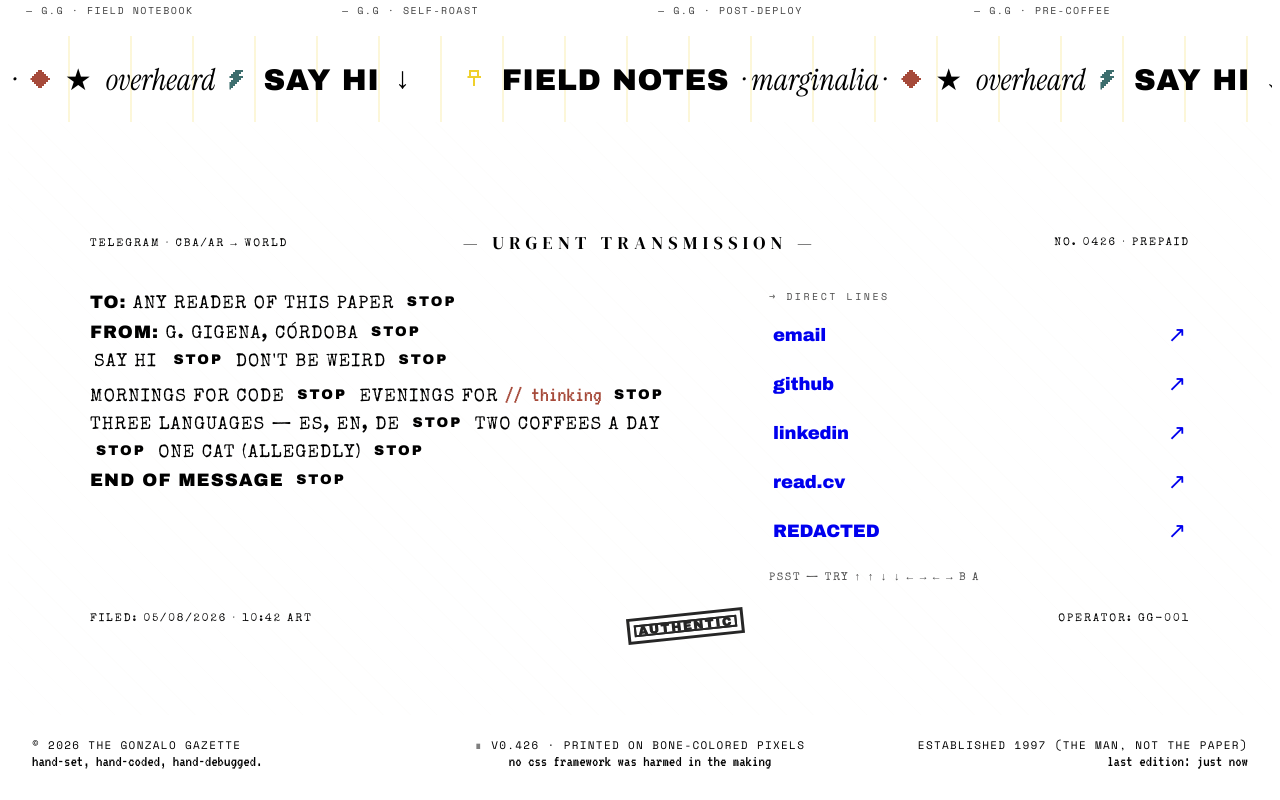
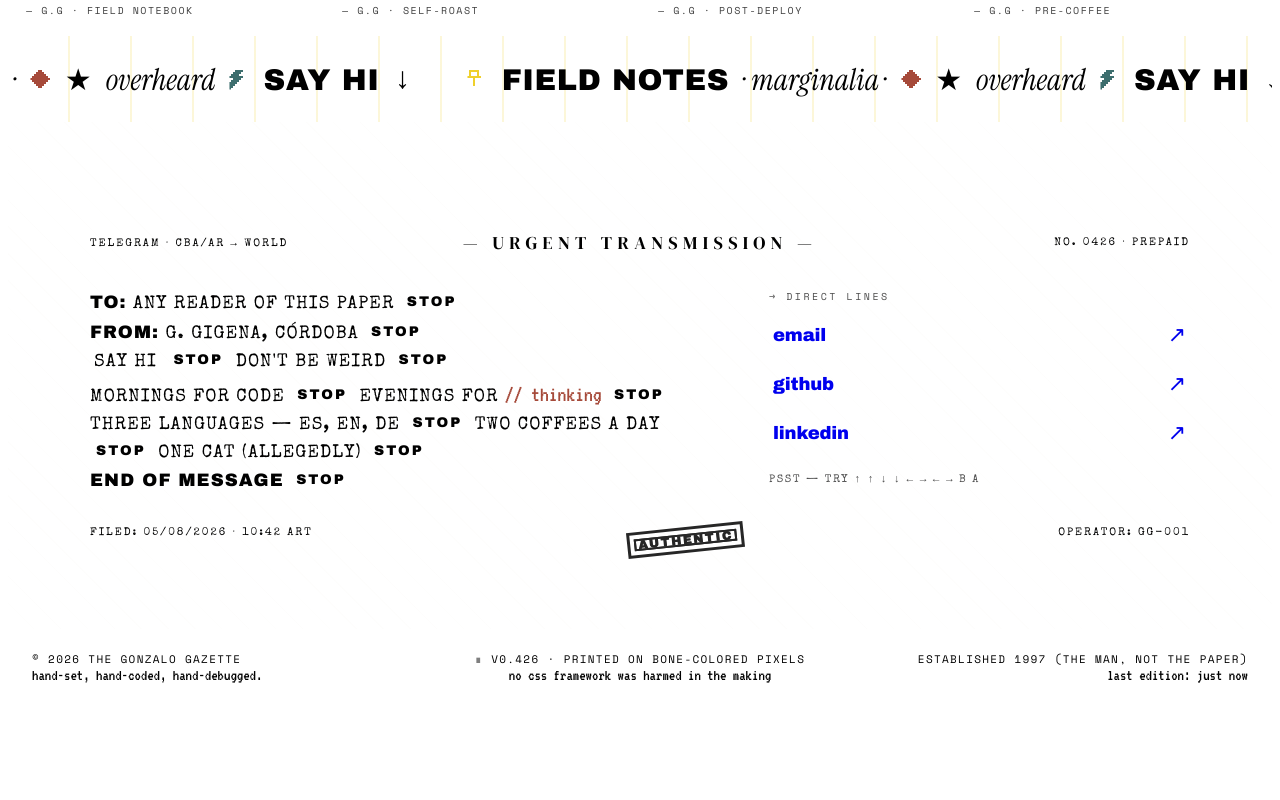
Before and after one commit to gonzalo-gigena/portfolio, a React (Vite) app: page / in a window 1280 px wide. Shown: the part 6085-6885 px from the top of the page. After the commit the page ends 6799 px from the top, so only its background shows below. Built offline with nearby package versions, Linux system fonts and the light colour scheme; the HTML template or start-up script is replaced by a standard one.

Commit message:
Updated contact

```diff
--- a/src/components/Contact/Contact.jsx
+++ b/src/components/Contact/Contact.jsx
@@ -37,10 +37,8 @@ export function Contact() {
           <div className="tg-links">
             <div className="label">→ direct lines</div>
             <a href="mailto:gonzalo.gigena.alvarez@gmail.com">email<span className="arr">↗</span></a>
-            <a href="#">github<span className="arr">↗</span></a>
-            <a href="#">linkedin<span className="arr">↗</span></a>
-            <a href="#">read.cv<span className="arr">↗</span></a>
-            <a href="tel:REDACTED">REDACTED<span className="arr">↗</span></a>
+            <a href="https://github.com/gonzalo-gigena">github<span className="arr">↗</span></a>
+            <a href="www.linkedin.com/in/gonzalo-gigena">linkedin<span className="arr">↗</span></a>
             <div style={{ marginTop: 16, fontFamily: "Special Elite, monospace", fontSize: 11, letterSpacing: "0.15em", textTransform: "uppercase", opacity: 0.7 }}>
               psst — try ↑ ↑ ↓ ↓ ← → ← → b a
             </div>
```
